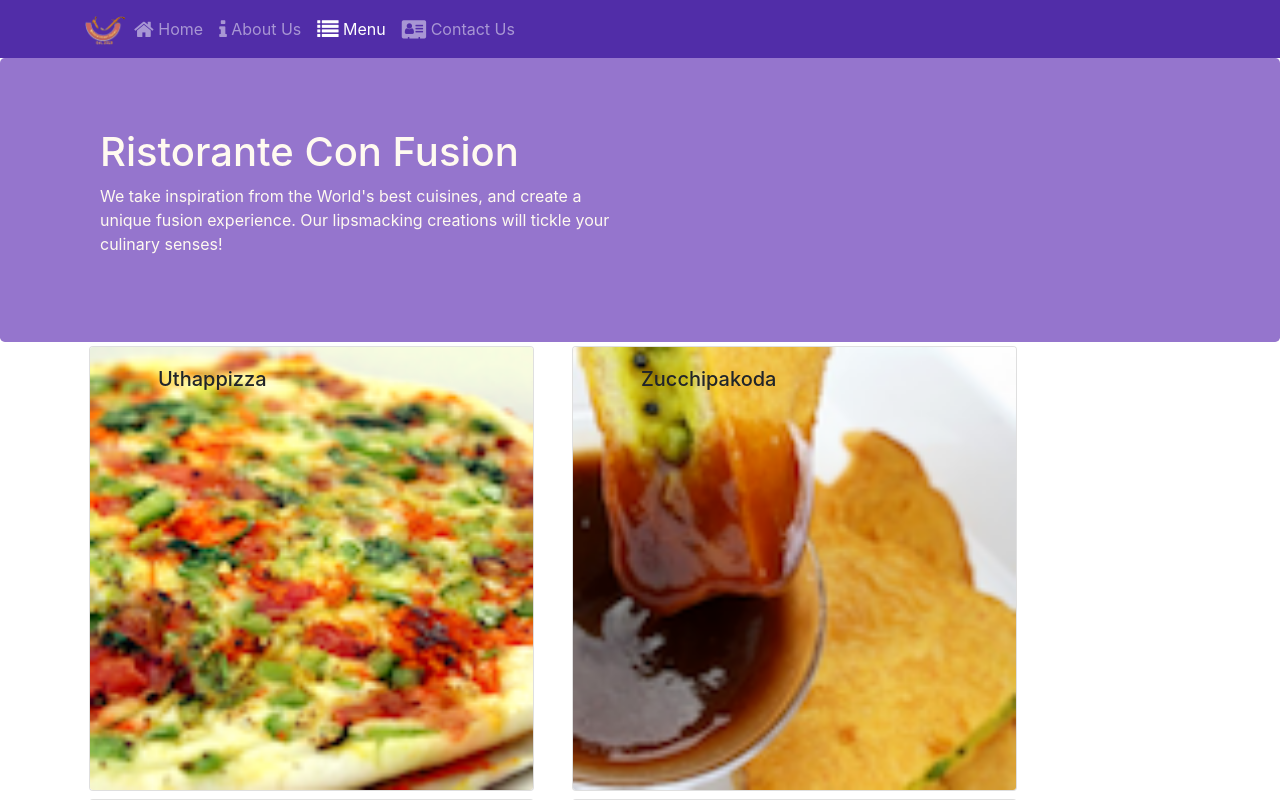
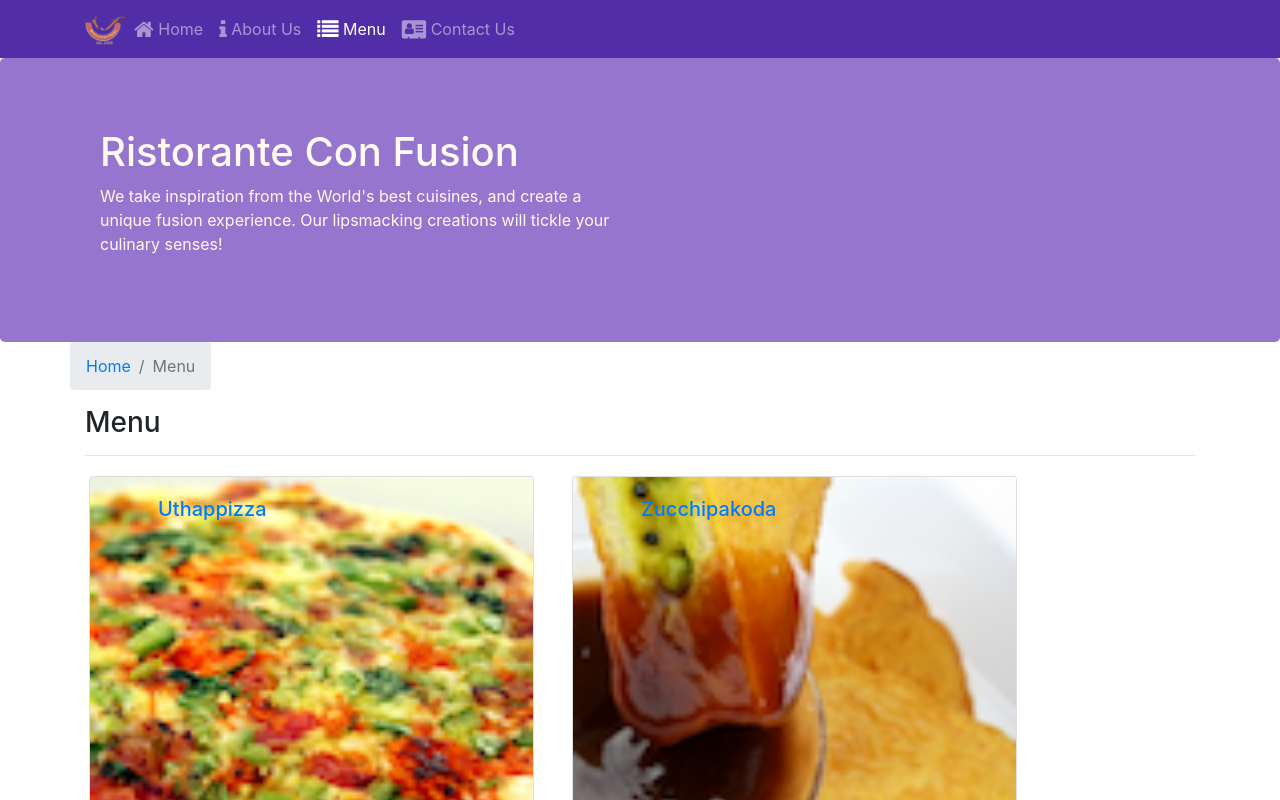
Before and after one commit to hardikshah197/RestaurantApp, a React (Create React App) app: page /menu in a window 1280 px wide. Shown: the top 800 px of the page. Built offline with nearby package versions, Linux system fonts and the light colour scheme.

Commit message:
Single Page App-2

```diff
--- a/src/components/ContactComponent.js
+++ b/src/components/ContactComponent.js
@@ -1,8 +1,20 @@
 import React from 'react';
+import { Breadcrumb, BreadcrumbItem, Form } from 'reactstrap';
+import { Link } from 'react-router-dom';
 
 function Contact(props) {
     return(
         <div className="container">
+            <div className="row">
+                <Breadcrumb>
+                    <BreadcrumbItem><Link to="/home">Home</Link></BreadcrumbItem>
+                    <BreadcrumbItem active>Contact Us</BreadcrumbItem>
+                </Breadcrumb>
+                <div className="col-12">
+                    <h3>Contact Us</h3>
+                    <hr />
+                </div>
+            </div>
             <div className="row row-content">
                 <div className="col-12">
                 <h3>Location Information</h3>
--- a/src/components/DishdetailComponent.js
+++ b/src/components/DishdetailComponent.js
@@ -1,6 +1,7 @@
 import React from 'react';
-import { Card, CardImg, CardBody, CardText, CardTitle } from 'reactstrap';
+import { Card, CardImg, CardBody, CardText, CardTitle,BreadcrumbItem,Breadcrumb } from 'reactstrap';
 import { renderIntoDocument } from 'react-dom/test-utils';
+import { Link } from 'react-router-dom';
 
     function RenderComments({comments}) {
         if (comments == null) {
@@ -57,9 +58,19 @@
         }
         return (
             <div className='container'>
+                <div className="row">
+                        <Breadcrumb>
+                            <BreadcrumbItem><Link to="/menu">Menu</Link></BreadcrumbItem>
+                            <BreadcrumbItem active>{props.dish.name}</BreadcrumbItem>
+                        </Breadcrumb>
+                        <div className="col-12">
+                            <h3>{props.dish.name}</h3>
+                            <hr />
+                        </div>
+                    </div>
                 <div className='row'>
                     <RenderDish dish={props.dish} />
-                    <RenderComments comments = {props.dish.comments} />
+                    <RenderComments comments = {props.comments} />
                 </div>
             </div>
         )
--- a/src/components/MainComponent.js
+++ b/src/components/MainComponent.js
@@ -2,13 +2,13 @@
 import Home from './HomeComponent';
 import Menu from './MenuComp';
 import Contact from './ContactComponent';
-import DishdetailComponent from './DishdetailComponent';
+import DishDetail from './DishdetailComponent';
 import Header from './HeaderComponent';
 import Footer from './FooterComponent';
 import { DISHES } from '../shared/dishes';
-import { COMMENTS } from '../shared/Comments';
-import { LEADERS } from '../shared/Leaders';
-import { PROMOTIONS } from '../shared/Promotions';
+import { COMMENTS } from '../shared/comments';
+import { LEADERS } from '../shared/leaders';
+import { PROMOTIONS } from '../shared/promotions';
 import {Switch , Route, Redirect} from 'react-router-dom';
 
 class Main extends Component {
@@ -35,12 +35,22 @@
         />
       );
     }
+
+    const DishWithId = ({match}) => {
+      return(
+        <DishDetail dish={this.state.dishes.filter((dish) => dish.id === parseInt(match.params.dishId,10))[0]}
+          comments={this.state.comments.filter((comment) => comment.dishId === parseInt(match.params.dishId,10))}
+        />
+      );
+    }
+
     return (
     <div>
       <Header />
         <Switch>
           <Route path="/home" component={HomePage} />
           <Route exact path="/menu" component={() => <Menu dishes={this.state.dishes} />} />
+          <Route path="/menu/:dishId" component={DishWithId} />
           <Route exact path="/contactus" component={Contact} />
           <Redirect to="/home" />
         </Switch>
--- a/src/components/MenuComp.js
+++ b/src/components/MenuComp.js
@@ -1,13 +1,16 @@
 import React from 'react';
-import { Card, CardImg, CardImgOverlay, CardTitle } from 'reactstrap';
+import { Card, CardImg, CardImgOverlay, CardTitle, Breadcrumb, BreadcrumbItem } from 'reactstrap';
+import { Link } from 'react-router-dom';
 
     function RenderMenuItem({dish, onClick}) {
         return(
-            <Card onClick={() => {onClick(dish.id)}}>
-                <CardImg width="100%" src={dish.image} alt={dish.name} />
-                <CardImgOverlay className="ml-5">
-                    <CardTitle>{dish.name}</CardTitle>
-                </CardImgOverlay>
+            <Card>
+                <Link to={`/menu/${dish.id}`} >
+                    <CardImg width="100%" src={dish.image} alt={dish.name} />
+                    <CardImgOverlay className="ml-5">
+                        <CardTitle>{dish.name}</CardTitle>
+                    </CardImgOverlay>
+                </Link>
             </Card>
         );
     }
@@ -16,12 +19,22 @@
             const menu = props.dishes.map((dish) => {
                 return (
                     <div key={dish.id} className="col-12 col-md-5 m-1">
-                        <RenderMenuItem dish={dish} onClick={props.onClick} />
+                        <RenderMenuItem dish={dish} />
                     </div>
                 );
             });
             return (
                 <div className="container">
+                    <div className="row">
+                        <Breadcrumb>
+                            <BreadcrumbItem><Link to="/home">Home</Link></BreadcrumbItem>
+                            <BreadcrumbItem active>Menu</BreadcrumbItem>
+                        </Breadcrumb>
+                        <div className="col-12">
+                            <h3>Menu</h3>
+                            <hr />
+                        </div>
+                    </div>
                     <div className="row">
                         {menu}
                     </div>
```
Also changed, not shown: public/assets/images/alberto.png.
